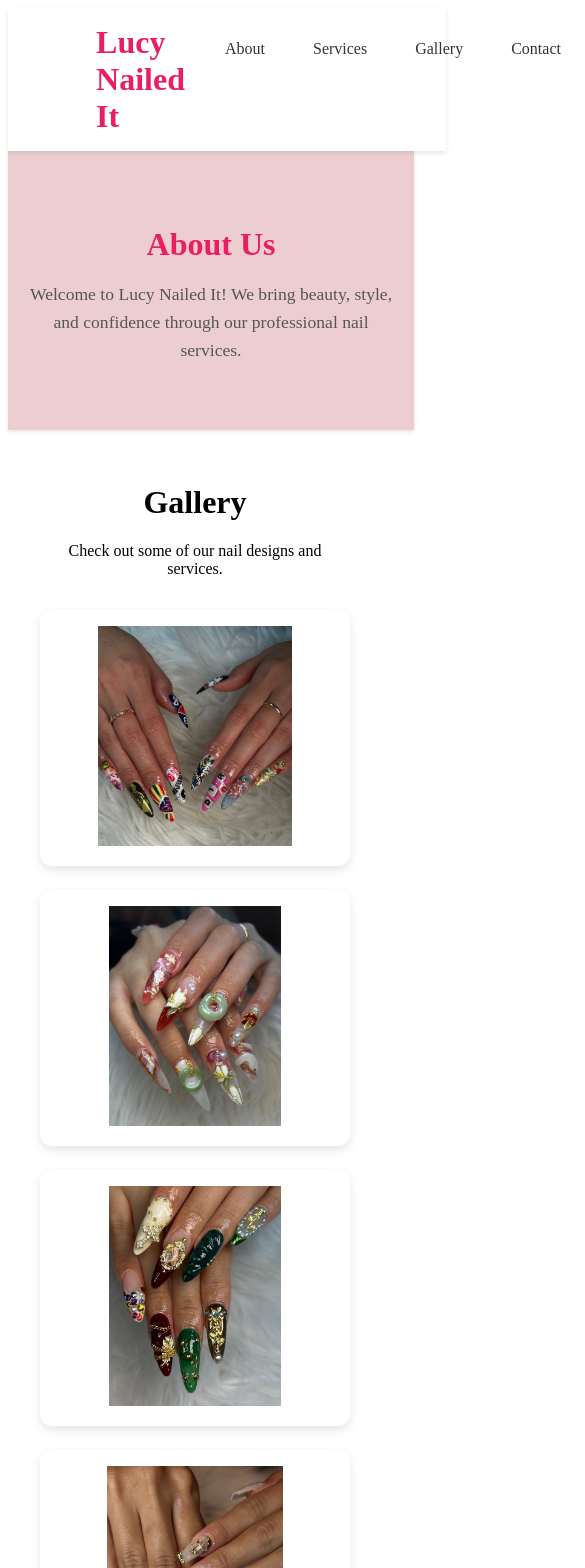
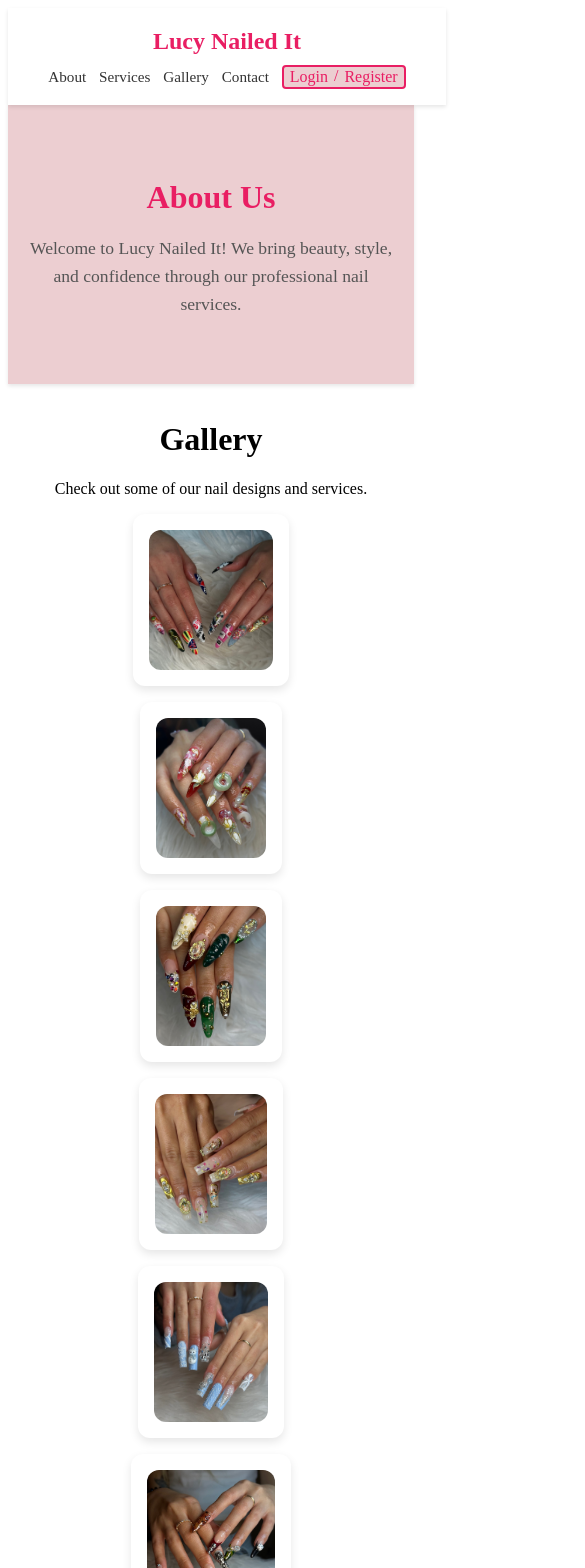
Before and after one commit to taejook/nail_site, a React (Create React App) app in the folder mycalendar/: page / in a window 390 px wide. Shown: the top 1568 px of the page, 585 px wide, since content can reach past the window. Built offline with nearby package versions, Linux system fonts and the light colour scheme.

Commit message:
feat: css for phones and smaller phones

```diff
--- a/mycalendar/package.json
+++ b/mycalendar/package.json
@@ -22,7 +22,7 @@
   "homepage": "https://lucynailedit.twilightparadox.com",
   "scripts": {
     "start": "react-scripts start",
-    "build": "react-scripts build && scp -r ./build/* taejook1107@lucynailedit.twilightparadox.com:/home/taejook1107/mycalendar",
+    "build": "react-scripts build && scp -r ./build/* taejook1107@lucynailedit.twilightparadox.com:/home/taejook1107/nail_site/mycalendar",
     "test": "react-scripts test",
     "eject": "react-scripts eject"
   },
--- a/mycalendar/src/components/App/Calendar/BookingForm/BookingForm.css
+++ b/mycalendar/src/components/App/Calendar/BookingForm/BookingForm.css
@@ -1,3 +1,8 @@
+.booking-form,
+.booking-form * {
+  box-sizing: border-box;
+}
+
 .booking-form {
   max-width: 420px;
   margin: 2rem auto;
@@ -6,18 +11,12 @@
   border-radius: 16px;
   box-shadow: 0 6px 20px rgba(0, 0, 0, 0.08);
   font-family: "Poppins", sans-serif;
-}
-
-.booking-form h3 {
-  font-size: 1.4rem;
-  font-weight: 600;
-  /* margin-bottom: 1.5rem; */
-  text-align: center;
-  color: #e91e63;
+  width: 100%;
 }
 
 .form-group {
   margin-bottom: 1.2rem;
+  width: 100%;
 }
 
 .form-group label {
@@ -25,12 +24,16 @@
   margin-bottom: 0.4rem;
   font-weight: 500;
   color: #444;
+  width: 100%;
+  white-space: normal;
+  word-break: break-word;
+  text-align: left;
 }
 
 .booking-form input,
 .booking-form select {
-  background-color: white;
   width: 100%;
+  max-width: 100%;
   padding: 0.9rem;
   border: 1px solid #ddd;
   border-style: none none solid none;
@@ -53,10 +56,9 @@
   gap: 1rem;
 }
 
-.primary-btn {
+.primary-btn,
+.secondary-btn {
   flex: 1;
-  background: #e91e63;
-  color: #fff;
   border: none;
   padding: 0.9rem 1.4rem;
   border-radius: 12px;
@@ -66,13 +68,9 @@
   transition: background 0.3s ease;
 }
 
-.primary-btn:disabled {
-  background: #838282;
-  cursor: not-allowed;
-}
-.primary-btn:disabled:hover {
-  background: #838282;
-  cursor: not-allowed;
+.primary-btn {
+  background: #e91e63;
+  color: #fff;
 }
 
 .primary-btn:hover {
@@ -80,18 +78,51 @@
 }
 
 .secondary-btn {
-  flex: 1;
   background: #f1f1f1;
   color: #333;
-  border: none;
-  padding: 0.9rem 1.4rem;
-  border-radius: 12px;
-  font-weight: 500;
-  font-size: 1rem;
-  cursor: pointer;
-  transition: background 0.3s ease;
 }
 
 .secondary-btn:hover {
   background: #ddd;
 }
+
+@media (max-width: 768px) {
+  .booking-form {
+    width: 90%;
+    padding: 1.5rem;
+  }
+
+  .form-group label {
+    font-size: 0.95rem;
+  }
+
+  .booking-form input,
+  .booking-form select {
+    font-size: 0.95rem;
+  }
+
+  .form-actions {
+    flex-direction: column;
+  }
+
+  .primary-btn,
+  .secondary-btn {
+    width: 100%;
+  }
+}
+
+@media (max-width: 480px) {
+  .booking-form {
+    width: 95%;
+    padding: 1rem;
+  }
+
+  .form-group label {
+    font-size: 0.9rem;
+  }
+
+  .booking-form input,
+  .booking-form select {
+    font-size: 0.9rem;
+  }
+}
--- a/mycalendar/src/components/App/Calendar/Calendar.css
+++ b/mycalendar/src/components/App/Calendar/Calendar.css
@@ -115,3 +115,75 @@
 .legend .unavailable {
   background: #9e9e9e;
 }
+
+@media (max-width: 768px) {
+  .calendar-container {
+    flex-direction: column;
+    align-items: center;
+    justify-content: center;
+    text-align: center;
+    gap: 1.2rem;
+    padding: 1rem;
+    margin: 0 auto;
+    width: 100%;
+  }
+
+  .calendar-left,
+  .calendar-right {
+    flex: 1 1 100%;
+    max-width: 95%;
+    margin: 0 auto;
+  }
+
+  .calendar-sidebar {
+    width: 100%;
+    max-width: 400px;
+    padding: 0.8rem;
+    margin: 0 auto;
+    transform: scale(0.93);
+    transform-origin: top center;
+  }
+
+  .mini-calendar {
+    margin: 0 auto;
+    font-size: 0.7rem;
+  }
+
+  .time-slots {
+    justify-content: center;
+  }
+
+  .time-slot-btn {
+    flex: 1 1 100%;
+    max-width: 90%;
+    margin: 0 auto;
+    font-size: 0.85rem;
+    padding: 0.6rem;
+  }
+
+  .legend {
+    justify-content: center;
+    flex-wrap: wrap;
+    font-size: 0.8rem;
+  }
+}
+
+@media (max-width: 480px) {
+  .calendar-container {
+    padding: 0.5rem;
+    gap: 0.8rem;
+  }
+
+  .calendar-sidebar {
+    transform: scale(0.9);
+  }
+
+  .mini-calendar {
+    font-size: 0.65rem;
+  }
+
+  .time-slot-btn {
+    font-size: 0.8rem;
+    padding: 0.5rem;
+  }
+}
--- a/mycalendar/src/components/App/Footer/Footer.css
+++ b/mycalendar/src/components/App/Footer/Footer.css
@@ -10,3 +10,12 @@
   font-size: 0.9rem;
   box-shadow: 0 2px 4px rgba(0,0,0,0.1);
 }
+
+@media (max-width: 768px) {
+  .footer {
+    flex-direction: column;
+    gap: 0.5rem;
+    font-size: 0.8rem;
+    width: 100%;
+  }
+}
--- a/mycalendar/src/components/App/Gallery/Gallery.css
+++ b/mycalendar/src/components/App/Gallery/Gallery.css
@@ -31,3 +31,45 @@
   object-fit: contain;
   border-radius: 12px;
 }
+
+@media (max-width: 768px) {
+  .gallery {
+    padding: 1rem;
+    text-align: center;
+    margin: 0 auto;
+    width: 100%;
+  }
+
+  .gallery-grid {
+    display: grid;
+    justify-content: center;
+    align-items: center;
+    grid-template-columns: repeat(auto-fit, minmax(160px, 1fr));
+    gap: 1rem;
+    margin: 0 auto;
+    width: 100%;
+    max-width: 500px;
+  }
+
+  .gallery-card {
+    margin: 0 auto;
+    max-width: 95%;
+  }
+
+  .gallery-card img {
+    height: 160px;
+    object-fit: contain;
+    margin: 0 auto;
+    display: block;
+  }
+}
+
+@media (max-width: 480px) {
+  .gallery-grid {
+    grid-template-columns: 1fr;
+  }
+
+  .gallery-card img {
+    height: 140px;
+  }
+}
--- a/mycalendar/src/components/App/Nav/Nav.css
+++ b/mycalendar/src/components/App/Nav/Nav.css
@@ -9,9 +9,9 @@
   background-color: white;
   box-shadow: 0 2px 4px rgba(0, 0, 0, 0.1);
   position: sticky;
-
   top: 0;
 }
+
 .nav a {
   text-decoration: none;
   color: inherit;
@@ -22,6 +22,8 @@
   width: 70%;
   max-width: 1200px;
   justify-content: space-between;
+  align-items: center;
+  margin: 0 auto;
 }
 
 .nav .logo {
@@ -32,9 +34,8 @@
   text-decoration: none;
 }
 
-
 .btn-wrapper {
-  display:flex;
+  display: flex;
   background: #ecced1;
   border: 2px solid #e91e63;
   color: #e91e63;
@@ -45,7 +46,6 @@
   transition: background-color 0.3s, color 0.3s, border-color 0.3s;
 }
 
-
 .nav-btn:hover,
 .nav-btn:focus {
   background-color: #f8bbd0;
@@ -53,12 +53,10 @@
   outline: none;
 }
 
-
 .nav-btn:focus-visible {
   outline: 2px solid #e91e63;
   outline-offset: 2px;
 }
-
 
 .nav-links,
 .nav-btn {
@@ -84,7 +82,111 @@
   color: #e91e63;
 }
 
-.nav-btn{
+.nav-btn {
   color: #e91e63;
   cursor: pointer;
 }
+
+.nav-row {
+  display: flex;
+  justify-content: center;
+  align-items: center;
+  gap: 1rem;
+  width: 100%;
+  flex-wrap: wrap;
+}
+
+.nav-links {
+  padding: 0;
+  margin: 0;
+  display: flex;
+  justify-content: center;
+  align-items: center;
+  gap: 2.5rem;
+  flex: 1;
+}
+
+.nav-user,
+.logout {
+  display: flex;
+  align-items: center;
+  margin: 0;
+  gap: 0.5rem;
+}
+
+.nav .logo {
+  flex: 0 0 auto;
+}
+
+.nav-bar {
+  display: flex;
+  justify-content: space-between;
+  align-items: center;
+  width: 90%;
+  max-width: 1200px;
+  margin: 0 auto;
+}
+
+@media (max-width: 768px) {
+  .nav-bar {
+    flex-direction: column;
+    align-items: center;
+    width: 100%;
+    gap: 0.8rem;
+  }
+
+  .nav .logo {
+    order: 1;
+    text-align: center;
+    font-size: 1.7rem;
+    margin: 0.25rem auto 0;
+  }
+
+  .nav-row {
+    order: 2;
+    justify-content: center;
+    align-items: center;
+    width: 100%;
+    gap: 1rem;
+    flex-wrap: wrap;
+  }
+
+  .nav-links {
+    flex-direction: row;
+    justify-content: center;
+    align-items: center;
+    gap: 1.2rem;
+  }
+
+  .nav-user,
+  .logout {
+    margin: 0;
+  }
+
+  .nav-links a {
+    font-size: 0.95rem;
+  }
+}
+
+@media (max-width: 480px) {
+  .nav-bar {
+    gap: 0.6rem;
+  }
+
+  .nav .logo {
+    font-size: 1.5rem;
+  }
+
+  .nav-row {
+    gap: 0.6rem;
+  }
+
+  .nav-links {
+    gap: 0.8rem;
+  }
+
+  .nav-user,
+  .logout {
+    gap: 0.4rem;
+  }
+}
--- a/mycalendar/src/components/App/Services/Services.css
+++ b/mycalendar/src/components/App/Services/Services.css
@@ -1,6 +1,6 @@
-/* Services Section */
+
 .services {
-  background: #fdeef5; /* matches the appointment section bg */
+  background: #fdeef5;
   text-align: center;
   padding: 4rem 2rem;
   font-family: "Poppins", sans-serif;
@@ -19,7 +19,6 @@
   margin-bottom: 2rem;
 }
 
-/* Image */
 .services img {
   max-width: 900px;
   width: 100%;
@@ -29,3 +28,22 @@
   display: block;
   margin: 0 auto;
 }
+
+@media (max-width: 768px) {
+  .services {
+    padding: 2rem 1rem;
+  }
+
+  .services h1 {
+    font-size: 1.6rem;
+  }
+
+  .services img {
+    max-width: 100%;
+    border-radius: 12px;
+  }
+
+  .services p {
+    font-size: 0.9rem;
+  }
+}
--- a/mycalendar/src/utils/api.js
+++ b/mycalendar/src/utils/api.js
@@ -1,6 +1,6 @@
 const API_BASE =
   process.env.NODE_ENV === "production"
-    ? "https://api.lucynailedit.twilightparadox.com"
+    ? "https://api.lucynailedit.twilightparadox.com/api"
     : "http://localhost:3001/api";
 
 // Token management
--- a/mycalendar/src/utils/auth.js
+++ b/mycalendar/src/utils/auth.js
@@ -1,3 +1,4 @@
+
 let token = null;
 
 export function setAuthToken(newToken) {
```
Also changed, not shown: mycalendar/src/components/App/Calendar/BookingSection/BookingSection.css (+16 -0 lines), 8 other files (tests, documents, lock files or other folders).
